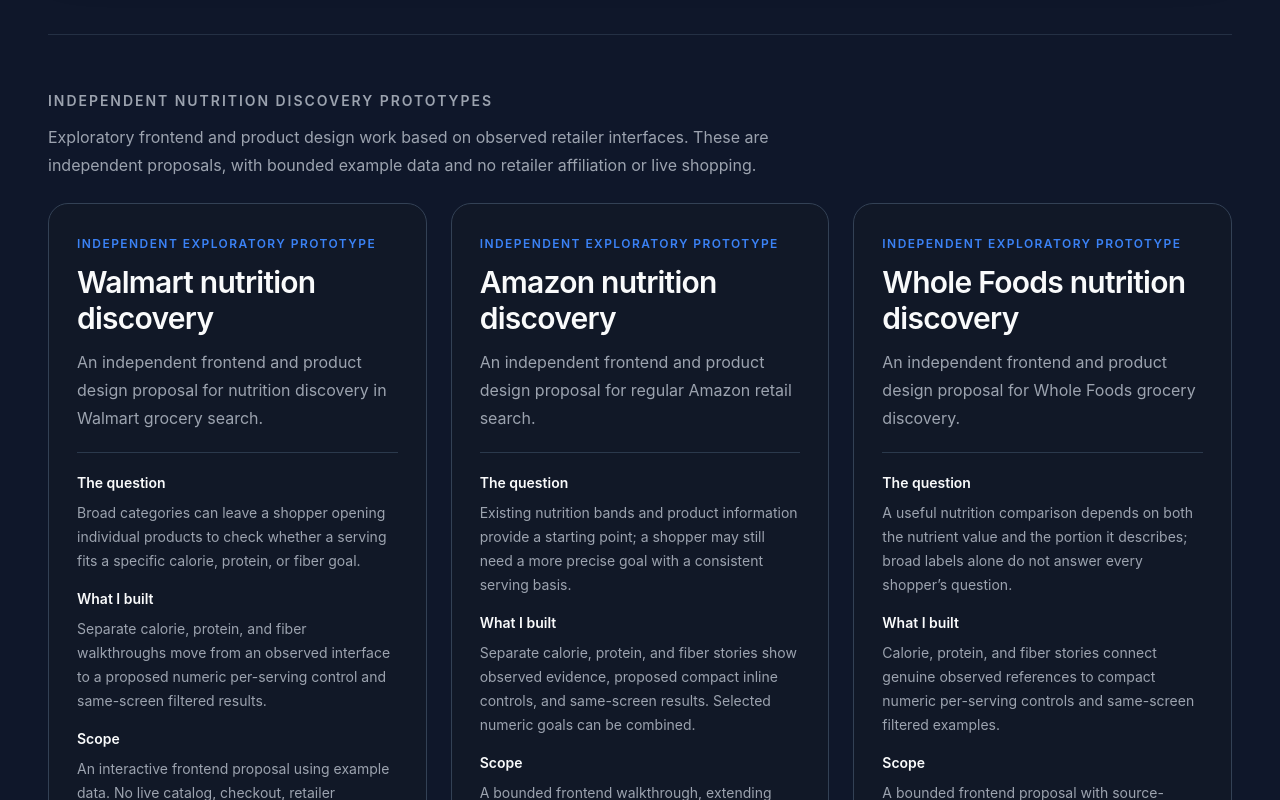
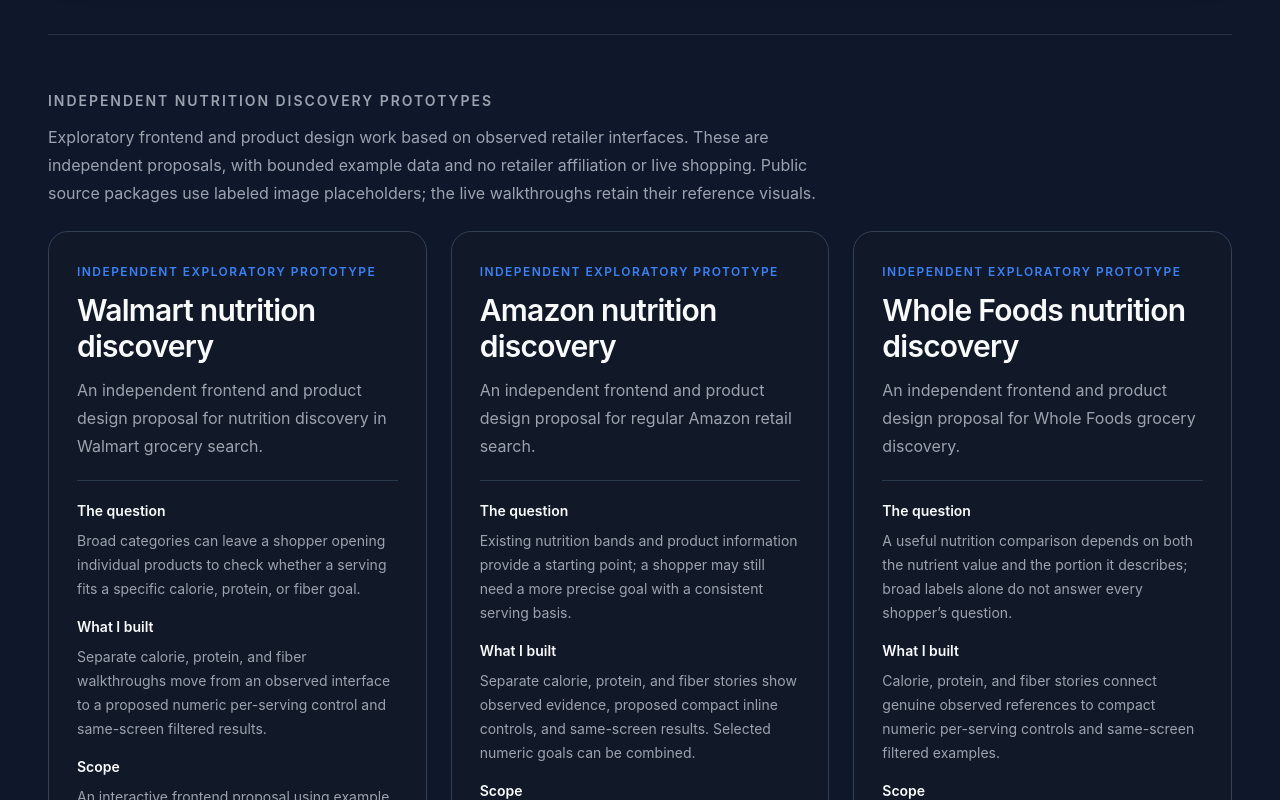
Before and after one commit to PhilBKouokam/Portfolio, a React (Vite) app in the folder philbk-portfolio/: page / in a window 1280 px wide. Shown: the part 4300-5100 px from the top of the page. Built offline with nearby package versions, Linux system fonts and the light colour scheme; no server answers.

Commit message:
feat: link verified retailer prototype source repositories

```diff
--- a/philbk-portfolio/src/content/projects.js
+++ b/philbk-portfolio/src/content/projects.js
@@ -47,7 +47,7 @@
     {
       id: 'nutrition-discovery-prototypes',
       title: 'Independent Nutrition Discovery Prototypes',
-      description: 'Exploratory frontend and product design work based on observed retailer interfaces. These are independent proposals, with bounded example data and no retailer affiliation or live shopping.',
+      description: 'Exploratory frontend and product design work based on observed retailer interfaces. These are independent proposals, with bounded example data and no retailer affiliation or live shopping. Public source packages use labeled image placeholders; the live walkthroughs retain their reference visuals.',
       presentation: 'showcase',
       projectIds: ['walmart-nutrition', 'amazon-nutrition', 'wholefoods-nutrition'],
     },
@@ -103,7 +103,7 @@
       description: 'An independent frontend and product design proposal for nutrition discovery in Walmart grocery search.',
       technologies: ['HTML', 'CSS', 'JavaScript'], featured: false,
       liveDemo: 'https://low-cal-filter-walkthrough.kouokambryan.chatgpt.site/layout.html',
-      github: null,
+      github: 'https://github.com/PhilBKouokam/walmart-nutrition-discovery',
       problemsSolved: 'Broad categories can leave a shopper opening individual products to check whether a serving fits a specific calorie, protein, or fiber goal.',
       whyApproach: 'Separate calorie, protein, and fiber walkthroughs move from an observed interface to a proposed numeric per-serving control and same-screen filtered results.',
       architecture: 'Client-side filtering over bounded example products, with serving information kept visible beside the selected goal.',
@@ -125,7 +125,7 @@
       description: 'An independent frontend and product design proposal for regular Amazon retail search.',
       technologies: ['HTML', 'CSS', 'JavaScript'], featured: false,
       liveDemo: 'https://amazon-nutrition-discovery.kouokambryan.chatgpt.site',
-      github: null,
+      github: 'https://github.com/PhilBKouokam/amazon-nutrition-discovery',
       problemsSolved: 'Existing nutrition bands and product information provide a starting point; a shopper may still need a more precise goal with a consistent serving basis.',
       whyApproach: 'Separate calorie, protein, and fiber stories show observed evidence, proposed compact inline controls, and same-screen results. Selected numeric goals can be combined.',
       architecture: 'Client-side matching uses source-checked example facts and explicit labeled servings, with missing or conflicting required values excluded.',
@@ -147,7 +147,7 @@
       description: 'An independent frontend and product design proposal for Whole Foods grocery discovery.',
       technologies: ['HTML', 'CSS', 'JavaScript'], featured: false,
       liveDemo: 'https://whole-foods-nutrition-discovery.kouokambryan.chatgpt.site',
-      github: null,
+      github: 'https://github.com/PhilBKouokam/whole-foods-nutrition-discovery',
       problemsSolved: 'A useful nutrition comparison depends on both the nutrient value and the portion it describes; broad labels alone do not answer every shopper’s question.',
       whyApproach: 'Calorie, protein, and fiber stories connect genuine observed references to compact numeric per-serving controls and same-screen filtered examples.',
       architecture: 'Client-side filtering preserves each product’s stated portion rather than silently treating unlike servings as equal.',
```
